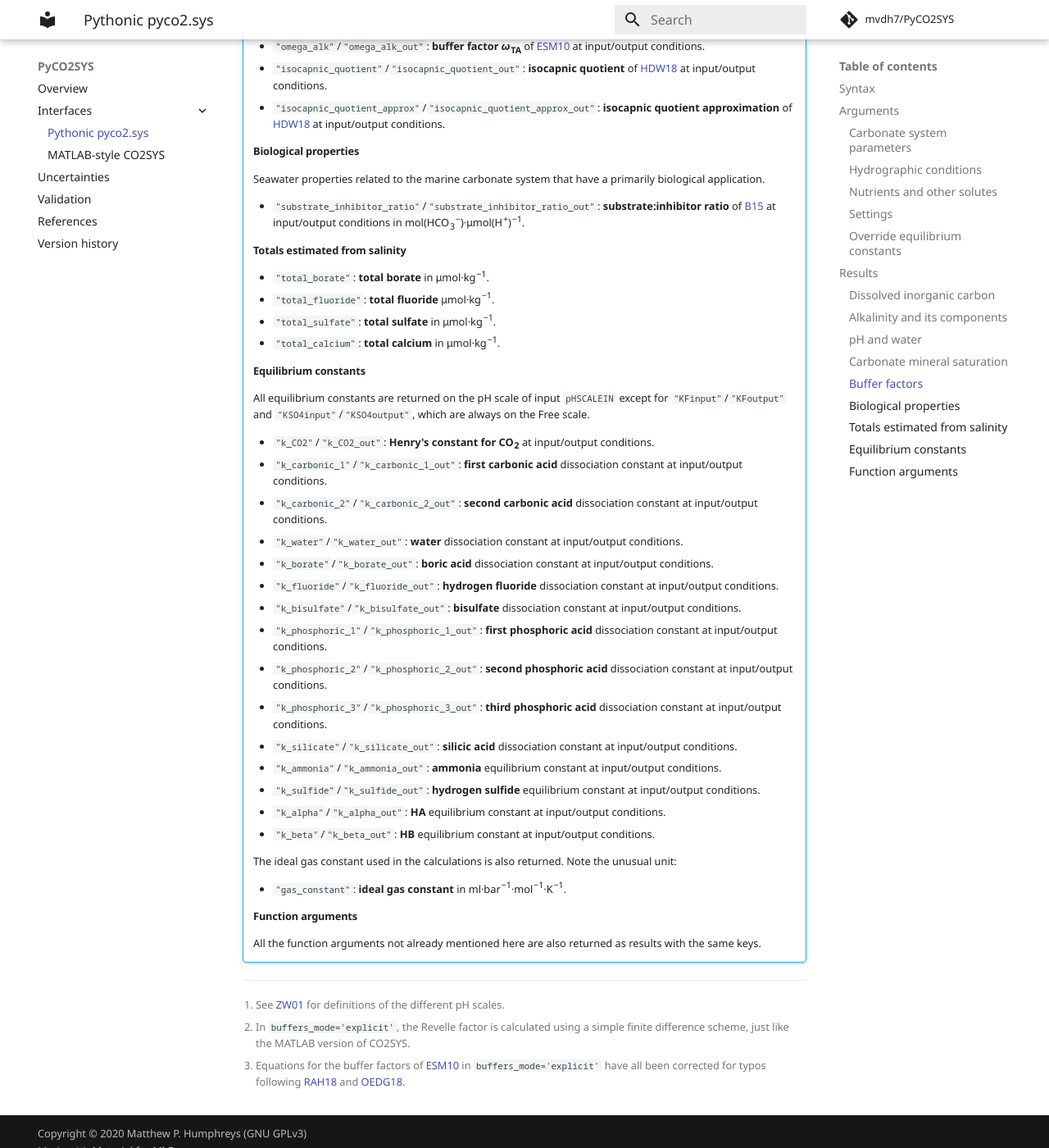
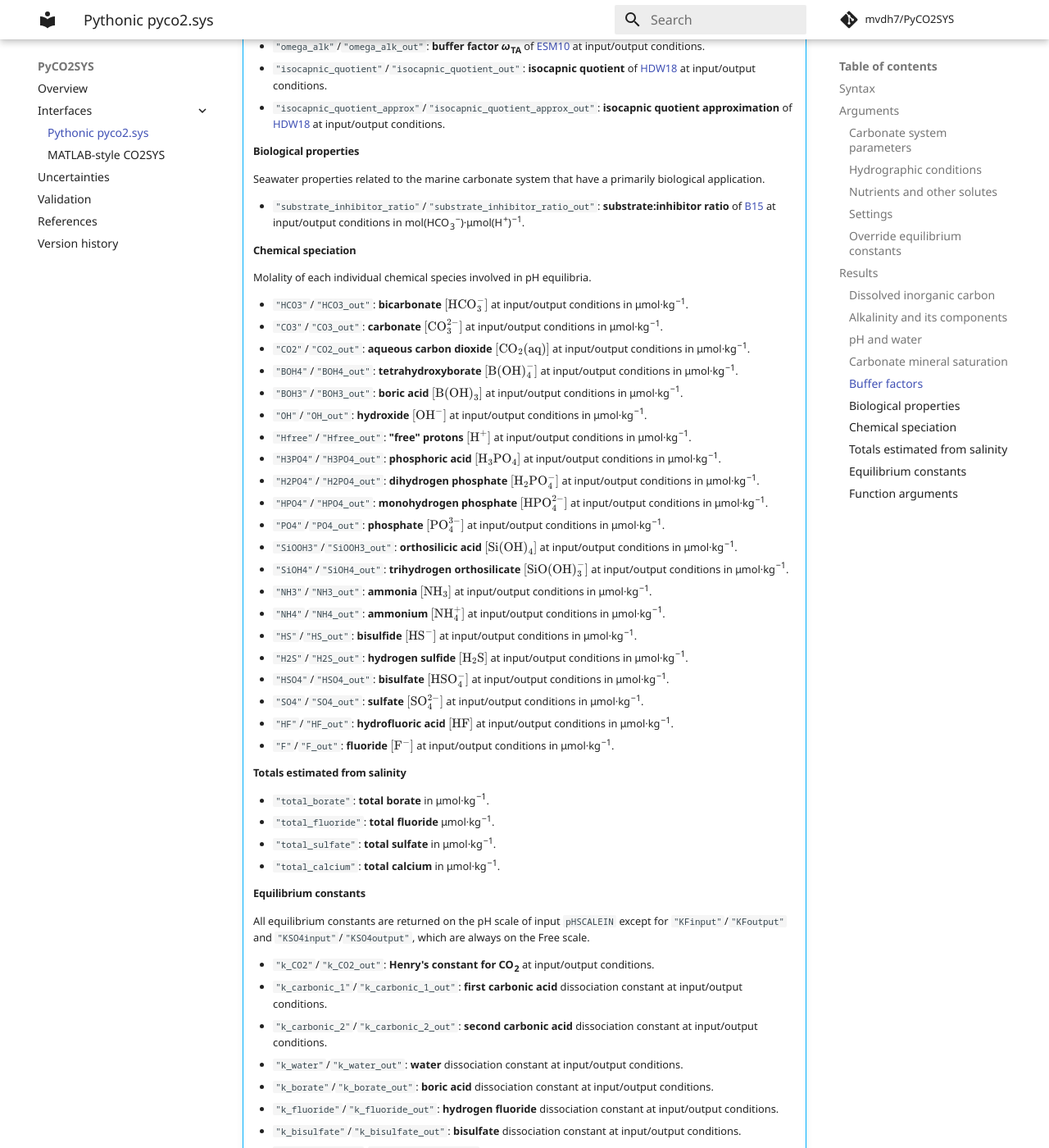
Before and after one commit to mvdh7/PyCO2SYS, an MkDocs documentation site: the page built from docs/co2sys_nd.md, in a window 1280 px wide and 1400 px high, scrolled down 5465 px. Shown: the whole window at 82% size. Built offline with MkDocs 1.6.1 and Material for MkDocs 9.7.7, drawn with Linux system fonts in a browser that asks for light colours; formulas are drawn with MathJax 3; comment, search, counter and statistics services are not loaded; some of the changed text lies outside the part shown.

Commit message:
Add extra components

```diff
--- a/docs/co2sys_nd.md
+++ b/docs/co2sys_nd.md
@@ -208,6 +208,32 @@ The keys ending with `_out` are only available if at least one of the `temperatu
     Seawater properties related to the marine carbonate system that have a primarily biological application.
 
     * `"substrate_inhibitor_ratio"`/`"substrate_inhibitor_ratio_out"`: **substrate:inhibitor ratio** of [B15](../refs/#b) at input/output conditions in mol(HCO<sub>3</sub><sup>−</sup>)·μmol(H<sup>+</sup>)<sup>−1</sup>.
+
+    #### Chemical speciation
+
+    Molality of each individual chemical species involved in pH equilibria.
+
+    * `"HCO3"`/`"HCO3_out"`: **bicarbonate** $[\text{HCO}_3^-]$ at input/output conditions in μmol·kg<sup>−1</sup>.
+    * `"CO3"`/`"CO3_out"`: **carbonate** $[\text{CO}_3^{2-}]$ at input/output conditions in μmol·kg<sup>−1</sup>.
+    * `"CO2"`/`"CO2_out"`: **aqueous carbon dioxide** $[\text{CO}_2(\text{aq})]$ at input/output conditions in μmol·kg<sup>−1</sup>.
+    * `"BOH4"`/`"BOH4_out"`: **tetrahydroxyborate** $[\text{B(OH)}_4^-]$ at input/output conditions in μmol·kg<sup>−1</sup>.
+    * `"BOH3"`/`"BOH3_out"`: **boric acid** $[\text{B(OH)}_3]$ at input/output conditions in μmol·kg<sup>−1</sup>.
+    * `"OH"`/`"OH_out"`: **hydroxide** $[\text{OH}^-]$ at input/output conditions in μmol·kg<sup>−1</sup>.
+    * `"Hfree"`/`"Hfree_out"`: **"free" protons** $[\text{H}^+]$ at input/output conditions in μmol·kg<sup>−1</sup>.
+    * `"H3PO4"`/`"H3PO4_out"`: **phosphoric acid** $[\text{H}_3\text{PO}_4]$ at input/output conditions in μmol·kg<sup>−1</sup>.
+    * `"H2PO4"`/`"H2PO4_out"`: **dihydrogen phosphate** $[\text{H}_2\text{PO}_4^-]$ at input/output conditions in μmol·kg<sup>−1</sup>.
+    * `"HPO4"`/`"HPO4_out"`: **monohydrogen phosphate** $[\text{HPO}_4^{2-}]$ at input/output conditions in μmol·kg<sup>−1</sup>.
+    * `"PO4"`/`"PO4_out"`: **phosphate** $[\text{PO}_4^{3-}]$ at input/output conditions in μmol·kg<sup>−1</sup>.
+    * `"SiOOH3"`/`"SiOOH3_out"`: **orthosilicic acid** $[\text{Si(OH)}_4]$ at input/output conditions in μmol·kg<sup>−1</sup>.
+    * `"SiOH4"`/`"SiOH4_out"`: **trihydrogen orthosilicate** $[\text{SiO(OH)}_3^-]$ at input/output conditions in μmol·kg<sup>−1</sup>.
+    * `"NH3"`/`"NH3_out"`: **ammonia** $[\text{NH}_3]$ at input/output conditions in μmol·kg<sup>−1</sup>.
+    * `"NH4"`/`"NH4_out"`: **ammonium** $[\text{NH}_4^+]$ at input/output conditions in μmol·kg<sup>−1</sup>.
+    * `"HS"`/`"HS_out"`: **bisulfide** $[\text{HS}^-]$ at input/output conditions in μmol·kg<sup>−1</sup>.
+    * `"H2S"`/`"H2S_out"`: **hydrogen sulfide** $[\text{H}_2\text{S}]$ at input/output conditions in μmol·kg<sup>−1</sup>.
+    * `"HSO4"`/`"HSO4_out"`: **bisulfate** $[\text{HSO}_4^-]$ at input/output conditions in μmol·kg<sup>−1</sup>.
+    * `"SO4"`/`"SO4_out"`: **sulfate** $[\text{SO}_4^{2-}]$ at input/output conditions in μmol·kg<sup>−1</sup>.
+    * `"HF"`/`"HF_out"`: **hydrofluoric acid** $[\text{HF}]$ at input/output conditions in μmol·kg<sup>−1</sup>.
+    * `"F"`/`"F_out"`: **fluoride** $[\text{F}^-]$ at input/output conditions in μmol·kg<sup>−1</sup>.
 
     #### Totals estimated from salinity
 
```
Also changed, not shown: other parts of docs/co2sys_nd.md (+4 -4 lines).
